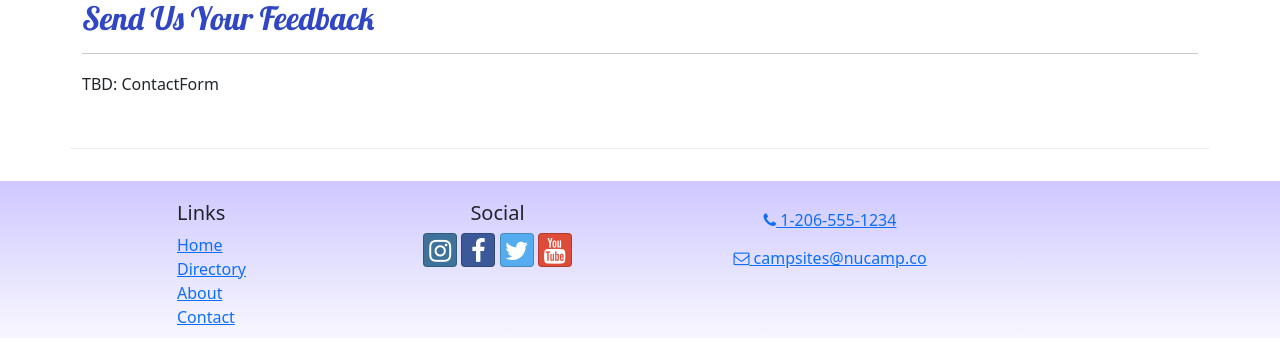
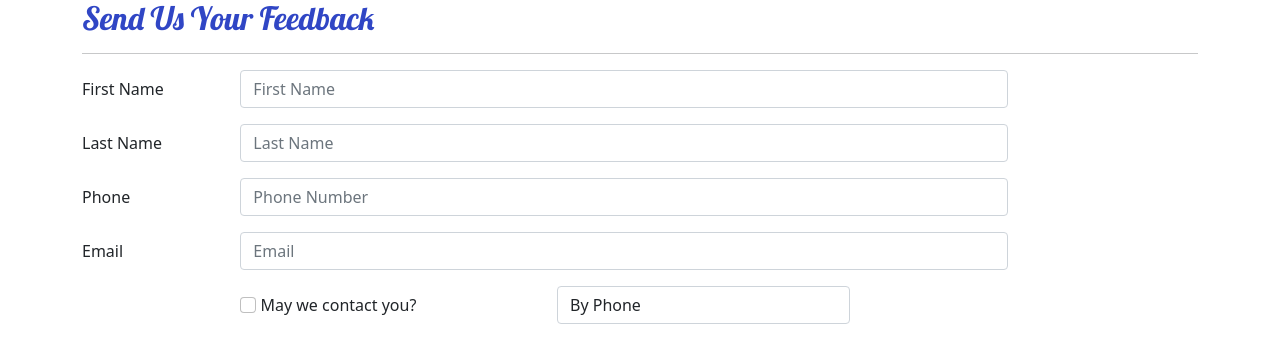
Before and after one commit to pramirez2328/react-project, a React (Create React App) app: page /contact in a window 1280 px wide. Shown: the part 432-770 px from the top of the page. Built offline with nearby package versions, Linux system fonts and the light colour scheme.

Commit message:
add form

```diff
--- /dev/null
+++ b/src/components/ContactForm.jsx
@@ -0,0 +1,74 @@
+import { Button, Label, Col, FormGroup } from 'reactstrap';
+import { Formik, Field, Form } from 'formik';
+
+const ContactForm = () => {
+  return (
+    <Formik
+      initialValues={{
+        firstName: '',
+        lastName: '',
+        phoneNum: '',
+        email: '',
+        agree: false,
+        contactType: 'By Phone',
+        feedback: '',
+      }}
+    >
+      <Form>
+        <FormGroup row>
+          <Label htmlFor='firstName' md='2'>
+            First Name
+          </Label>
+          <Col md='10'>
+            <Field className='form-control' name='firstName' placeholder='First Name'></Field>
+          </Col>
+        </FormGroup>
+        <FormGroup row>
+          <Label htmlFor='lastName' md='2'>
+            Last Name
+          </Label>
+          <Col md='10'>
+            <Field className='form-control' name='lastName' placeholder='Last Name'></Field>
+          </Col>
+        </FormGroup>
+        <FormGroup row>
+          <Label htmlFor='phoneNum' md='2'>
+            Phone
+          </Label>
+          <Col md='10'>
+            <Field className='form-control' name='phoneNum' placeholder='Phone Number'></Field>
+          </Col>
+        </FormGroup>
+        <FormGroup row>
+          <Label htmlFor='email' md='2'>
+            Email
+          </Label>
+          <Col md='10'>
+            <Field className='form-control' name='email' placeholder='Email'></Field>
+          </Col>
+        </FormGroup>
+        <FormGroup row>
+          <Label check md={{ size: 4, offset: 2 }}>
+            <Field name='agree' type='checkbox' className='form-check-input' /> May we contact you?
+          </Label>
+          <Col md='4'>
+            <Field className='form-control' name='contactType' and as='select'>
+              <option>By Phone</option>
+              <option>By Email</option>
+            </Field>
+          </Col>
+        </FormGroup>
+        <FormGroup row>
+          <Label htmlFor='feedback' md='2'>
+            Your Feedback
+          </Label>
+          <Col md='10'>
+            <Field className='form-control' name='feedback' as='textarea' rows='12'></Field>
+          </Col>
+        </FormGroup>
+        <FormGroup row></FormGroup>
+      </Form>
+    </Formik>
+  );
+};
+export default ContactForm;
--- a/src/pages/ContactPage.jsx
+++ b/src/pages/ContactPage.jsx
@@ -1,5 +1,6 @@
 import { Container, Col, Row } from 'reactstrap';
 import SubHeader from '../components/SubHeader';
+import ContactForm from '../components/ContactForm';
 
 const ContactPage = () => {
   return (
@@ -33,7 +34,9 @@
           <h2>Send Us Your Feedback</h2>
           <hr />
         </Col>
-        <Col md='10'>TBD: ContactForm</Col>
+        <Col md='10'>
+          <ContactForm />
+        </Col>
       </Row>
     </Container>
   );
```
